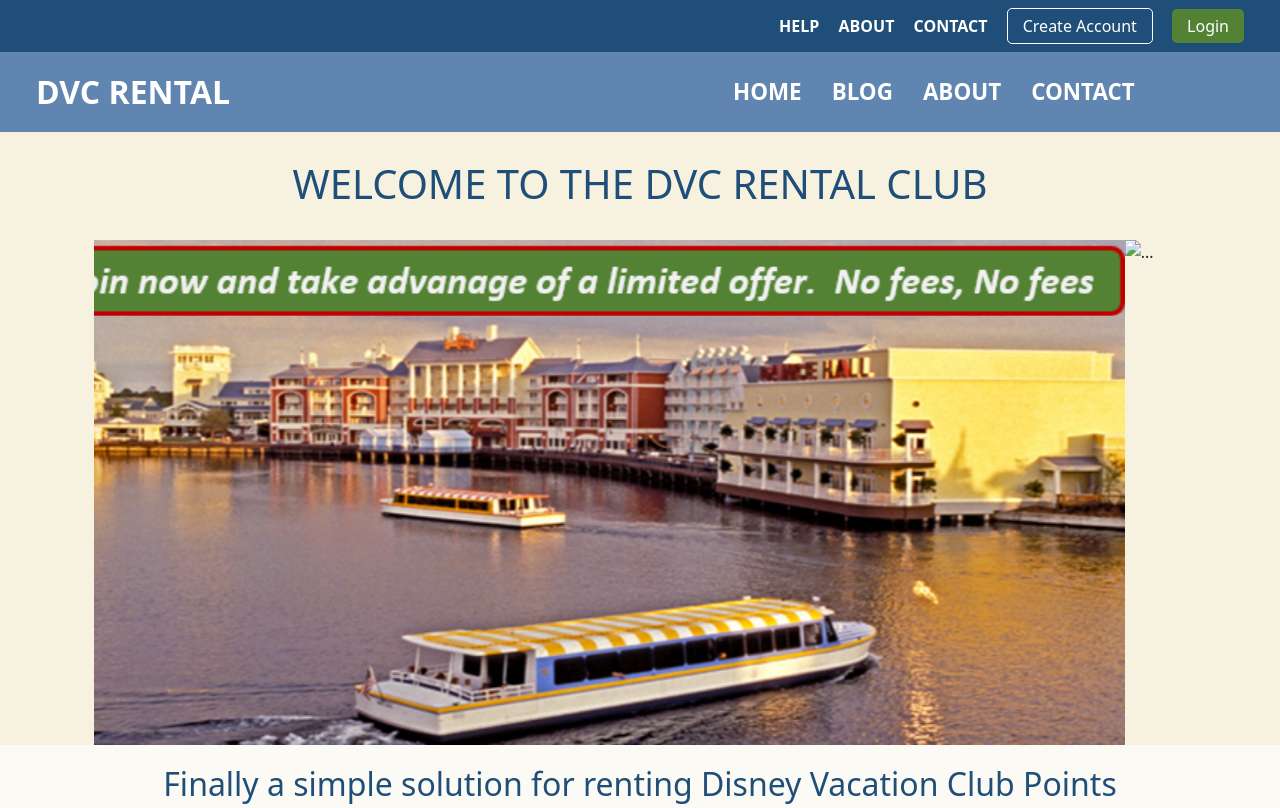
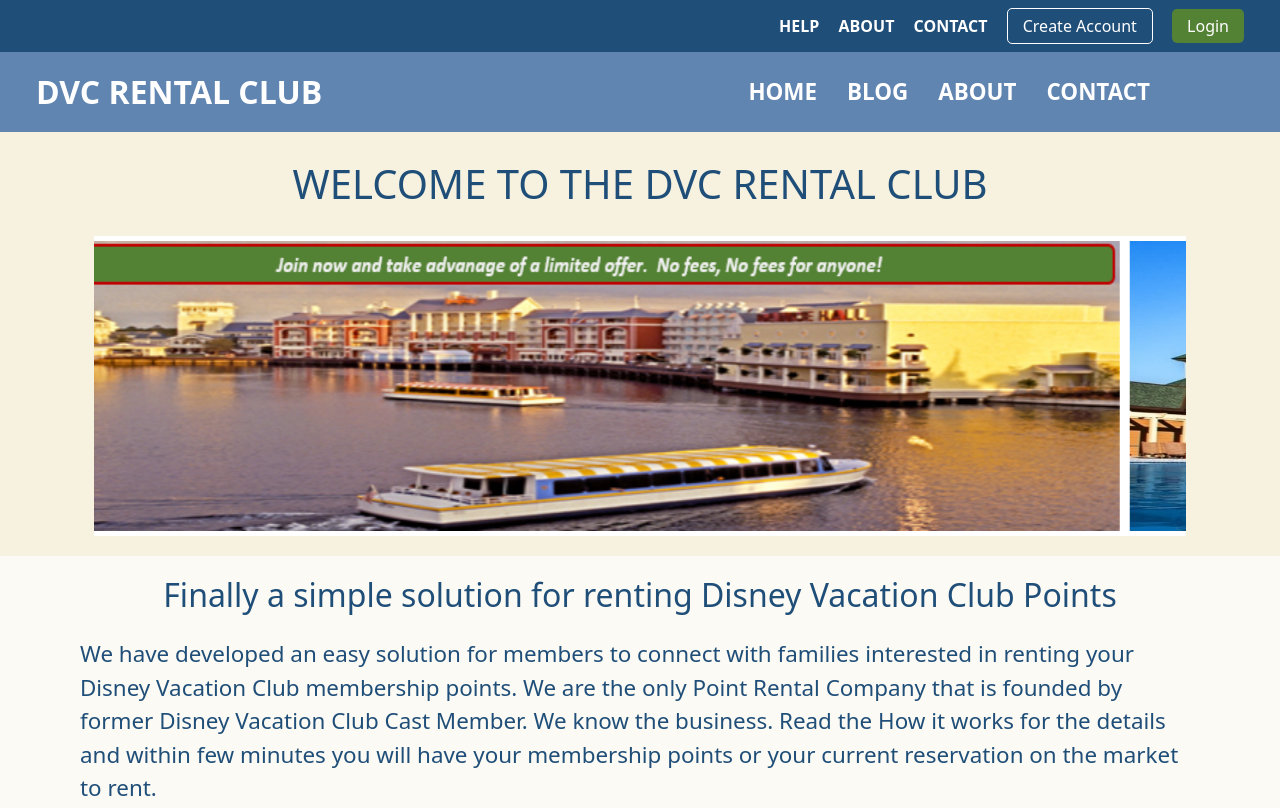
Before and after one commit to usmankhalid444/dvcrc, a plain HTML site: page index.html in a window 1280 px wide. Shown: the top 808 px of the page. Drawn offline with Linux system fonts and the light colour scheme.

Commit message:
first commit

```diff
--- a/assets/style/style.scss
+++ b/assets/style/style.scss
@@ -82,6 +82,15 @@ body {
     }
   }
 }
+.main-slider {
+  background-color: #f7f2e0;
+  padding: 20px;
+  img {
+    height: 300px;
+    border: 5px solid white;
+  }
+}
+
 .intro {
   background-color: #fcfaf4;
   color: $themeColor;
@@ -155,6 +164,11 @@ body {
     padding: 0;
     text-align: center;
   }
+  .main-slider {
+    img {
+      height: 120px;
+    }
+  }
 }
 .footer {
   margin-top: 25px;
--- a/index.html
+++ b/index.html
@@ -36,7 +36,9 @@
           <div class="col-md-12 main-nav">
             <nav class="navbar navbar-expand-lg navbar-light">
               <div class="container-fluid">
-                <a class="navbar-brand main-brand-name" href="#">DVC RENTAL</a>
+                <a class="navbar-brand main-brand-name" href="#"
+                  >DVC RENTAL club</a
+                >
                 <button
                   class="navbar-toggler"
                   type="button"
@@ -78,8 +80,8 @@
         </div>
         <div class="col-md-12">
           <!-- slider -->
-          <div class="slider mt-4">
-            <div class="container">
+          <div class="main-slider">
+            <div class="container simg">
               <div
                 id="carouselExampleCaptions"
                 class="carousel slide"
@@ -88,27 +90,36 @@
                 <div class="carousel-inner">
                   <div class="carousel-item active">
                     <img
-                      src="./assets/imgs/mainBanner.png"
-                      class="d-block w-100 h-100"
+                      src="./assets/imgs/slider01.png"
+                      class="d-block w-100"
                       alt="..."
                     />
-                    <div class="carousel-caption d-none d-md-block"></div>
+                    <div class="carousel-caption d-none d-md-block">
+                      <!-- <h5>First slide label</h5>
+                            <p>Nulla vitae elit libero, a pharetra augue mollis interdum.</p> -->
+                    </div>
                   </div>
                   <div class="carousel-item">
                     <img
-                      src="./assets/imgs//bg2.jpg"
+                      src="assets/imgs/slider06.jpg"
                       class="d-block w-100"
                       alt="..."
                     />
-                    <div class="carousel-caption d-none d-md-block"></div>
+                    <div class="carousel-caption d-none d-md-block">
+                      <!-- <h5>Third slide label</h5>
+                            <p>Praesent commodo cursus magna, vel scelerisque nisl consectetur.</p> -->
+                    </div>
                   </div>
                   <div class="carousel-item">
                     <img
-                      src="./assets/imgs/bg1.jpg"
+                      src="assets/imgs/slider05.png"
                       class="d-block w-100"
                       alt="..."
                     />
-                    <div class="carousel-caption d-none d-md-block"></div>
+                    <div class="carousel-caption d-none d-md-block">
+                      <!-- <h5>Third slide label</h5>
+                            <p>Praesent commodo cursus magna, vel scelerisque nisl consectetur.</p> -->
+                    </div>
                   </div>
                 </div>
               </div>
```
Also changed, not shown: assets/imgs/slider02.jpg (added), assets/imgs/slider03.jpg (added), assets/imgs/slider04.png (added), assets/imgs/slider05.png (added), assets/imgs/slider06.jpg (added), assets/style/style.css, 1 other file.
